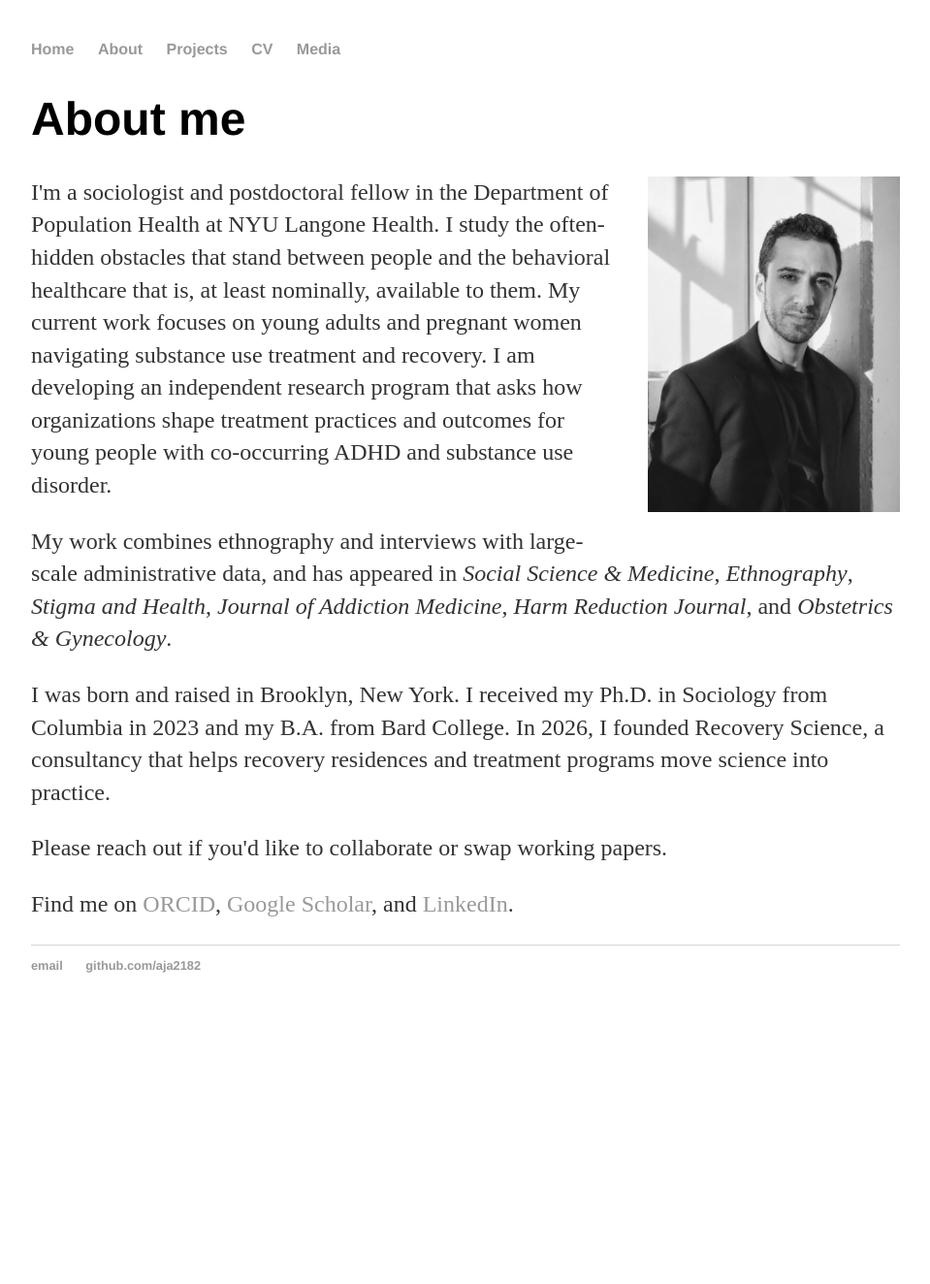
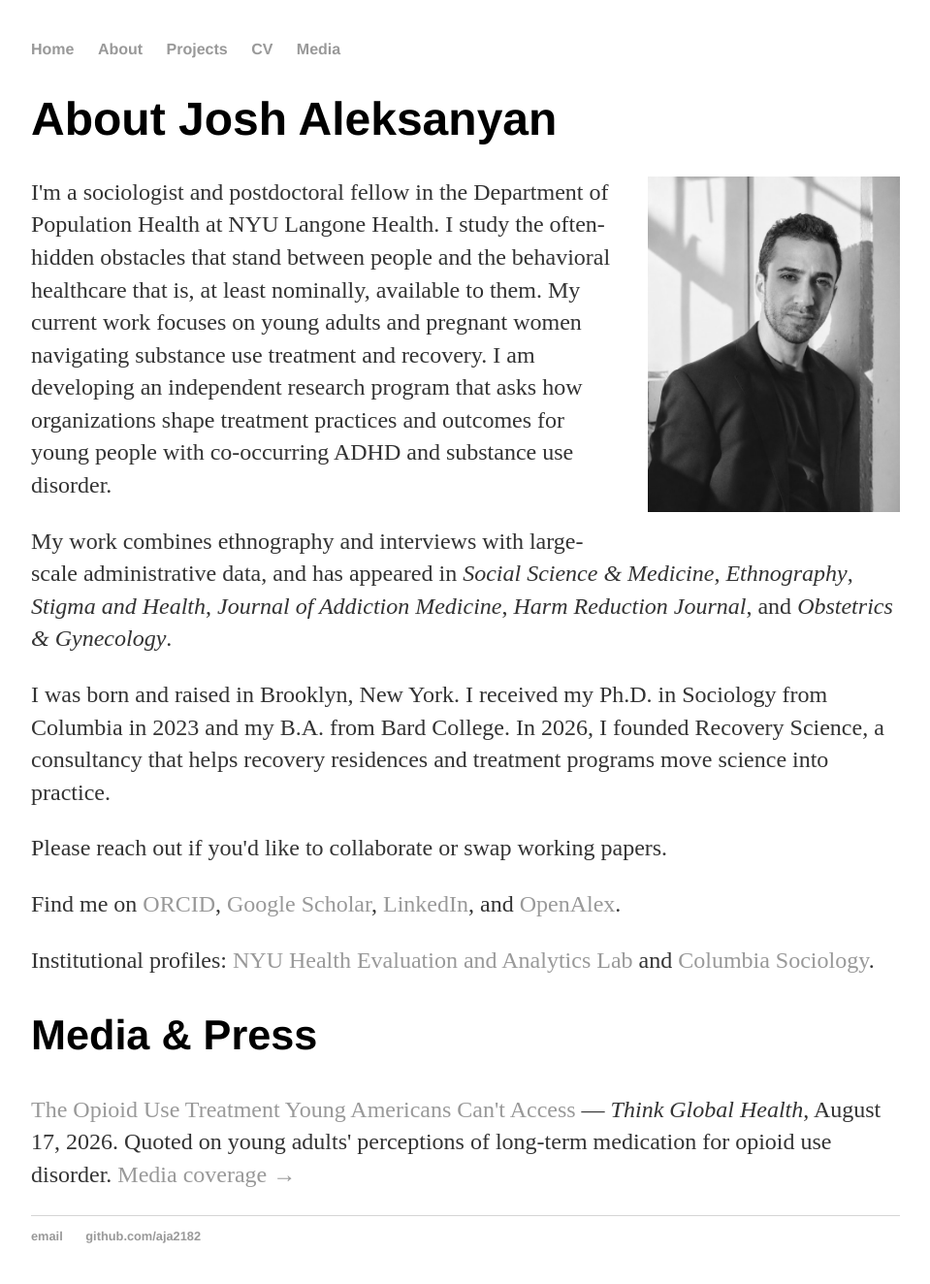
Before and after one commit to aja2182/aja2182.github.io, a Jekyll site: the page built from about/index.html, in a window 1280 px wide. Shown: the whole page at 97% size, without its empty margins (160-1119 px from the left). Built offline with Jekyll 4.4.1, drawn with Linux system fonts in a browser that asks for light colours; before the commit the page ends 1045 px from its top, so only the background shows below that.

Commit message:
Improve SEO: about/index.html

```diff
--- a/about/index.html
+++ b/about/index.html
@@ -2,9 +2,10 @@
 layout: default
 title: About Josh Aleksanyan
 description: Josh Aleksanyan is a sociologist and postdoctoral fellow at NYU Langone Health studying access to addiction and mental health care for young adults.
+og_type: profile
 ---
 
-<h1>About me</h1>
+<h1>About Josh Aleksanyan</h1>
 
 <img src="/about/josh-aleksanyan.jpg" alt="Portrait of Josh Aleksanyan" class="portrait">
 
@@ -16,43 +17,111 @@ description: Josh Aleksanyan is a sociologist and postdoctoral fellow at NYU Lan
 
 <p>Please reach out if you'd like to collaborate or swap working papers.</p>
 
-<p>Find me on <a href="https://orcid.org/0000-0001-6699-2143" rel="me">ORCID</a>, <a href="https://scholar.google.com/citations?user=VVDsjfIAAAAJ&amp;hl=en" rel="me">Google Scholar</a>, and <a href="https://www.linkedin.com/in/josh-aleksanyan-555178345/" rel="me">LinkedIn</a>.</p>
+<p>Find me on <a href="https://orcid.org/0000-0001-6699-2143" rel="me">ORCID</a>, <a href="https://scholar.google.com/citations?user=VVDsjfIAAAAJ&amp;hl=en" rel="me">Google Scholar</a>, <a href="https://www.linkedin.com/in/josh-aleksanyan-555178345/" rel="me">LinkedIn</a>, and <a href="https://openalex.org/authors/A5030851743" rel="me">OpenAlex</a>.</p>
 
+<p>Institutional profiles: <a href="https://med.nyu.edu/departments-institutes/population-health/divisions-sections-centers/health-behavior/section-health-choice-policy-evaluation/research/health-evaluation-analytics-lab/team">NYU Health Evaluation and Analytics Lab</a> and <a href="https://sociology.columbia.edu/content/joshua-aleksanyan" rel="me">Columbia Sociology</a>.</p>
+
+<h2>Media &amp; Press</h2>
+<p><a href="https://www.thinkglobalhealth.org/article/the-opioid-use-treatment-young-americans-cant-access">The Opioid Use Treatment Young Americans Can't Access</a> &mdash; <i>Think Global Health</i>, August 17, 2026. Quoted on young adults' perceptions of long-term medication for opioid use disorder. <a href="/media/">Media coverage &rarr;</a></p>
 <script type="application/ld+json">
 {
   "@context": "https://schema.org",
   "@type": "ProfilePage",
+  "@id": "https://aja2182.github.io/about/#profilepage",
+  "url": "https://aja2182.github.io/about/",
+  "name": "About Josh Aleksanyan",
+  "isPartOf": {
+    "@id": "https://aja2182.github.io/#website"
+  },
   "mainEntity": {
     "@type": "Person",
     "@id": "https://aja2182.github.io/#person",
     "name": "Josh Aleksanyan",
-    "alternateName": ["A. Joshua Aleksanyan", "Alexander Joshua Aleksanyan", "Joshua Aleksanyan"],
-    "url": "https://aja2182.github.io",
+    "alternateName": [
+      "A. Joshua Aleksanyan",
+      "Alexander Joshua Aleksanyan",
+      "Joshua Aleksanyan"
+    ],
+    "url": "https://aja2182.github.io/",
     "image": "https://aja2182.github.io/about/josh-aleksanyan.jpg",
     "jobTitle": "Sociologist; Postdoctoral Fellow",
     "description": "Sociologist studying access to addiction and mental health care, with a focus on young adults with co-occurring ADHD and substance use disorder.",
     "email": "mailto:joshua.aleksanyan@nyulangone.org",
-    "birthPlace": {"@type": "Place", "name": "Brooklyn, New York"},
+    "birthPlace": {
+      "@type": "Place",
+      "name": "Brooklyn, New York"
+    },
     "worksFor": [
       {
         "@type": "Organization",
         "name": "NYU Langone Health",
-        "department": {"@type": "Organization", "name": "Department of Population Health"}
+        "department": {
+          "@type": "Organization",
+          "name": "Department of Population Health",
+          "url": "https://med.nyu.edu/departments-institutes/population-health/"
+        },
+        "url": "https://nyulangone.org/"
       },
-      {"@type": "Organization", "name": "Recovery Science", "founder": {"@id": "https://aja2182.github.io/#person"}}
+      {
+        "@type": "Organization",
+        "name": "Recovery Science",
+        "founder": {
+          "@id": "https://aja2182.github.io/#person"
+        }
+      }
     ],
     "alumniOf": [
-      {"@type": "CollegeOrUniversity", "name": "Columbia University"},
-      {"@type": "CollegeOrUniversity", "name": "Bard College"}
+      {
+        "@type": "CollegeOrUniversity",
+        "name": "Columbia University",
+        "url": "https://www.columbia.edu/"
+      },
+      {
+        "@type": "CollegeOrUniversity",
+        "name": "Bard College",
+        "url": "https://www.bard.edu/"
+      }
     ],
-    "knowsAbout": ["Sociology", "Substance use disorder treatment", "ADHD", "Health services research", "Young adults", "Ethnography"],
-    "identifier": {"@type": "PropertyValue", "propertyID": "ORCID", "value": "0000-0001-6699-2143"},
+    "knowsAbout": [
+      "Sociology",
+      "Substance use disorder treatment",
+      "ADHD",
+      "Health services research",
+      "Young adults",
+      "Ethnography"
+    ],
+    "identifier": {
+      "@type": "PropertyValue",
+      "propertyID": "ORCID",
+      "value": "0000-0001-6699-2143"
+    },
     "sameAs": [
       "https://orcid.org/0000-0001-6699-2143",
       "https://scholar.google.com/citations?user=VVDsjfIAAAAJ",
       "https://sociology.columbia.edu/content/joshua-aleksanyan",
       "https://github.com/aja2182",
-      "https://www.linkedin.com/in/josh-aleksanyan-555178345/"
+      "https://www.linkedin.com/in/josh-aleksanyan-555178345/",
+      "https://openalex.org/authors/A5030851743"
+    ],
+    "mainEntityOfPage": {
+      "@id": "https://aja2182.github.io/about/#profilepage"
+    },
+    "subjectOf": [
+      {
+        "@type": "NewsArticle",
+        "@id": "https://www.thinkglobalhealth.org/article/the-opioid-use-treatment-young-americans-cant-access",
+        "url": "https://www.thinkglobalhealth.org/article/the-opioid-use-treatment-young-americans-cant-access",
+        "headline": "The Opioid Use Treatment Young Americans Can't Access",
+        "datePublished": "2026-08-17",
+        "publisher": {
+          "@type": "Organization",
+          "name": "Think Global Health",
+          "url": "https://www.thinkglobalhealth.org/"
+        },
+        "mentions": {
+          "@id": "https://aja2182.github.io/#person"
+        }
+      }
     ]
   }
 }
```
